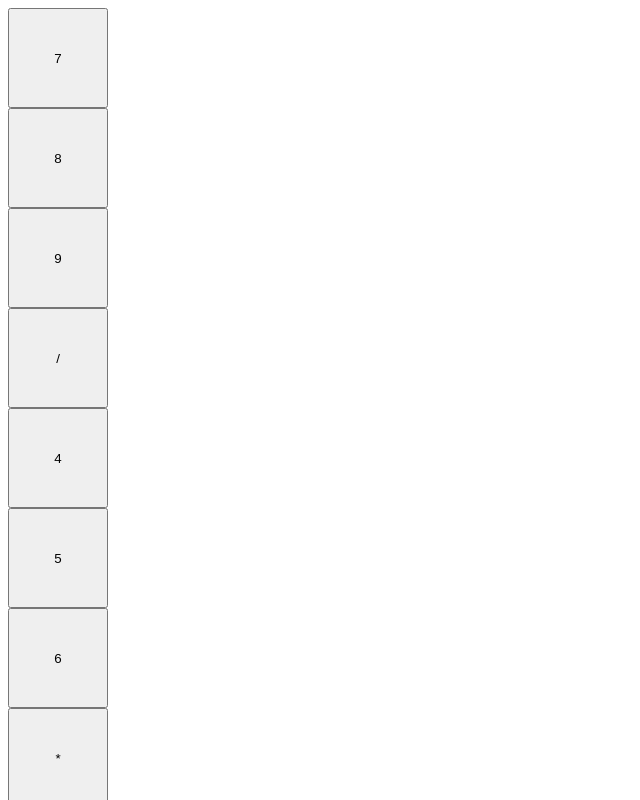
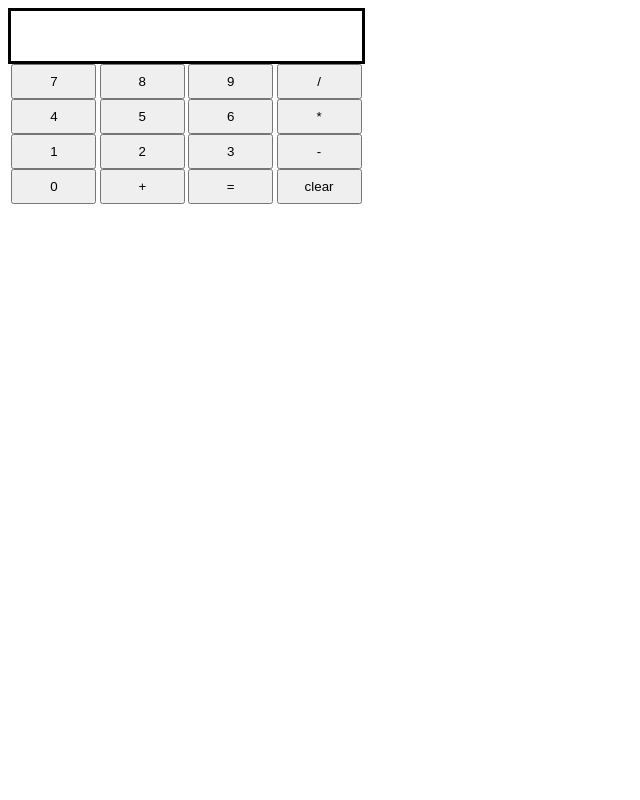
Before and after one commit to Abdulhafiz-juhar/Calculator, a plain HTML site: page index.html in a window 1280 px wide. Shown: the top 800 px of the page, without its empty margins (0-640 px from the left). Drawn offline with Linux system fonts and the light colour scheme.

Commit message:
Adjust container and button size

```diff
--- a/index.html
+++ b/index.html
@@ -9,6 +9,9 @@
   </head>
   <body>
     <div class="container">
+      <div class="input-container">
+        <div class="display"></div>
+      </div>
       <div class="first-row">
         <div class="button">
           <button>7</button>
@@ -22,7 +25,6 @@
         <div class="button">
           <button>/</button>
         </div>
-          <div class=""</div>
       </div>
       <div class="second-row">
         <div class="button">
@@ -66,11 +68,6 @@
           <button>clear</button>
         </div>
       </div>
-      <div class="input-container">
-        <div class="display"></div>
-      </div>
-      <div class="buttons">
-      </div>
     </div>
   </body>
 </html>
--- a/style.css
+++ b/style.css
@@ -9,17 +9,21 @@
     border: solid;
 }
 .container {
-    max-width: 200px;
-    min-height: 400px;
+    width: 357px;
     display: flex;
     flex-direction: column;
 }
 
-.buttons {
+.first-row,
+.second-row,
+.thrid-row,
+.forth-row,
+.input-container {
     display: flex;
+    justify-content: space-evenly;
 }
 
 button {
-    width: 100px;
-    height: 100px;
+    width: 85px;
+    height: 35px;
 }
```
Lines whose indentation alone changed are shown as unchanged.
